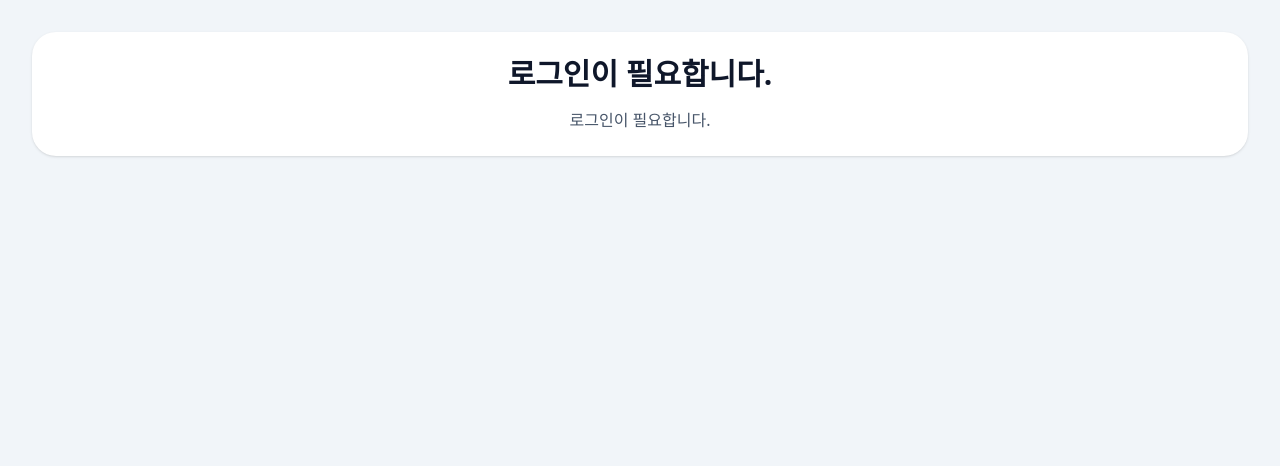
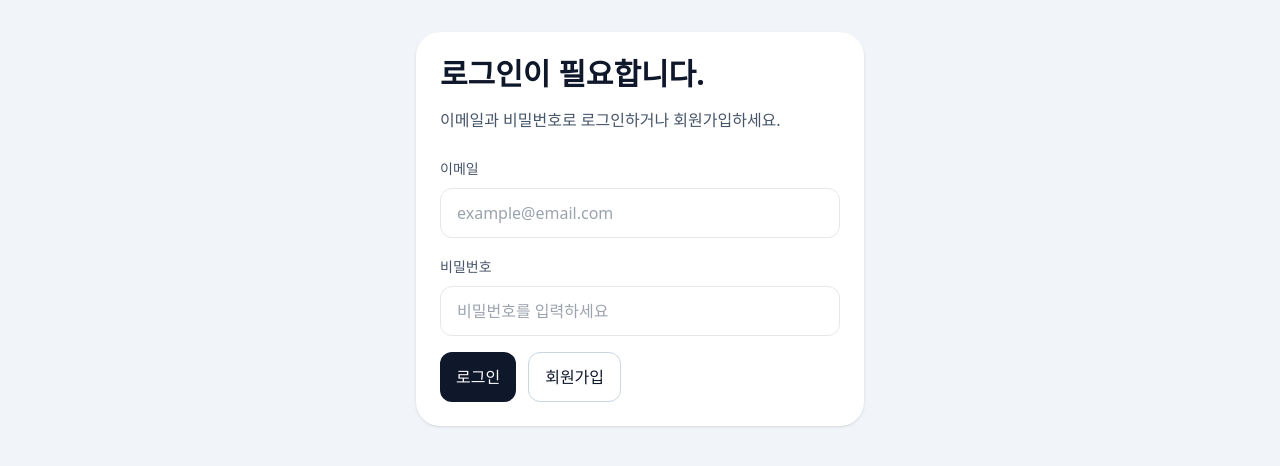
Before and after one commit to marosut/manageme, a React (Vite) app: page / in a window 1280 px wide. Shown: the top 466 px of the page. Built offline with nearby package versions, Linux system fonts and the light colour scheme.

Commit message:
Fix login missing error

```diff
--- a/src/App.tsx
+++ b/src/App.tsx
@@ -82,6 +82,9 @@ export default function App() {
   const [selectedDate, setSelectedDate] = useState(today);
   const [user, setUser] = useState<UserInfo | null>(null);
   const [authError, setAuthError] = useState<string | null>(null);
+  const [loadingAuth, setLoadingAuth] = useState(true);
+  const [email, setEmail] = useState("");
+  const [password, setPassword] = useState("");
   const [schedules, setSchedules] = useState<Schedule[]>([]);
   const [todos, setTodos] = useState<Todo[]>([]);
   const [routines, setRoutines] = useState<Routine[]>(defaultData.routines);
@@ -103,18 +106,58 @@ export default function App() {
       const session = sessionResult.data.session;
 
       if (!session) {
-        console.error("No logged in user found.");
-        setAuthError("로그인이 필요합니다.");
+        setLoadingAuth(false);
         return;
       }
 
       const currentUser = session.user;
       setUser({ id: currentUser.id });
       await fetchUserData(currentUser.id);
+      setLoadingAuth(false);
     };
 
     loadUserAndData();
   }, []);
+
+  const signIn = async () => {
+    setAuthError(null);
+    const response = await supabase.auth.signInWithPassword({ email, password });
+    const session = response.data.session;
+
+    if (!session) {
+      setAuthError(response.error?.message ?? "로그인에 실패했습니다.");
+      return;
+    }
+
+    setUser({ id: session.user.id });
+    setEmail("");
+    setPassword("");
+    await fetchUserData(session.user.id);
+  };
+
+  const signUp = async () => {
+    setAuthError(null);
+    const response = await supabase.auth.signUp({ email, password });
+    const session = response.data.session;
+
+    if (!session) {
+      setAuthError(response.error?.message ?? "회원가입에 실패했습니다.");
+      return;
+    }
+
+    setUser({ id: session.user.id });
+    setEmail("");
+    setPassword("");
+    await fetchUserData(session.user.id);
+  };
+
+  const signOut = async () => {
+    await supabase.auth.signOut();
+    setUser(null);
+    setSchedules([]);
+    setTodos([]);
+    setRoutines(defaultData.routines);
+  };
 
   const fetchUserData = async (userId: string) => {
     const schedulesResult = await supabase
@@ -358,13 +401,60 @@ export default function App() {
     });
   })();
 
-  if (authError) {
+  if (loadingAuth || !user) {
     return (
       <main className="min-h-screen bg-slate-100 p-4 md:p-8">
-        <div className="mx-auto max-w-7xl space-y-6">
-          <section className="rounded-3xl bg-white p-6 text-center shadow">
+        <div className="mx-auto max-w-md space-y-6">
+          <section className="rounded-3xl bg-white p-6 shadow">
             <h1 className="text-3xl font-black">로그인이 필요합니다.</h1>
-            <p className="mt-4 text-slate-600">{authError}</p>
+            <p className="mt-4 text-slate-600">
+              이메일과 비밀번호로 로그인하거나 회원가입하세요.
+            </p>
+
+            <div className="mt-6 space-y-4">
+              <label className="block">
+                <span className="text-sm text-slate-600">이메일</span>
+                <input
+                  type="email"
+                  value={email}
+                  onChange={(e) => setEmail(e.target.value)}
+                  className="mt-2 w-full rounded-xl border px-4 py-3"
+                  placeholder="example@email.com"
+                />
+              </label>
+
+              <label className="block">
+                <span className="text-sm text-slate-600">비밀번호</span>
+                <input
+                  type="password"
+                  value={password}
+                  onChange={(e) => setPassword(e.target.value)}
+                  className="mt-2 w-full rounded-xl border px-4 py-3"
+                  placeholder="비밀번호를 입력하세요"
+                />
+              </label>
+
+              {authError && (
+                <p className="rounded-2xl bg-red-50 px-4 py-3 text-sm text-red-700">
+                  {authError}
+                </p>
+              )}
+
+              <div className="flex flex-col gap-3 sm:flex-row">
+                <button
+                  onClick={signIn}
+                  className="rounded-xl bg-slate-900 px-4 py-3 text-white transition hover:bg-slate-700"
+                >
+                  로그인
+                </button>
+                <button
+                  onClick={signUp}
+                  className="rounded-xl border border-slate-300 bg-white px-4 py-3 text-slate-900 transition hover:bg-slate-50"
+                >
+                  회원가입
+                </button>
+              </div>
+            </div>
           </section>
         </div>
       </main>
@@ -377,13 +467,18 @@ export default function App() {
         <header className="rounded-3xl bg-slate-900 p-6 text-white shadow">
           <div className="flex flex-col gap-4 md:flex-row md:items-end md:justify-between">
             <div>
-              <h1 className="text-3xl font-black">김주완 스케줄</h1>
-              <p className="mt-2 text-slate-300">KST 기준 오늘 날짜: {kstTodayText()}</p>
-              {!user && (
-                <p className="mt-2 text-sm text-amber-300">
-                  로그인된 사용자를 불러오는 중입니다...
-                </p>
-              )}
+              <div className="flex flex-col gap-3 sm:flex-row sm:items-center sm:justify-between">
+                <div>
+                  <h1 className="text-3xl font-black">김주완 스케줄</h1>
+                  <p className="mt-2 text-slate-300">KST 기준 오늘 날짜: {kstTodayText()}</p>
+                </div>
+                <button
+                  onClick={signOut}
+                  className="rounded-xl bg-slate-800 px-4 py-2 text-sm font-semibold text-white transition hover:bg-slate-700"
+                >
+                  로그아웃
+                </button>
+              </div>
             </div>
 
             <div>
```
